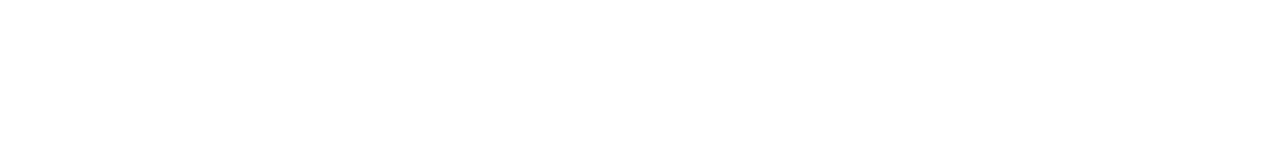
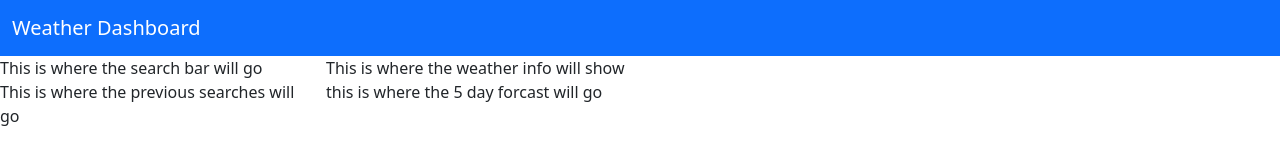
Before and after one commit to JackieHodges/Weather-Dashboard, a plain HTML site: page index.html in a window 1280 px wide. Drawn offline with nearby package versions, Linux system fonts and the light colour scheme.

Commit message:
basic HTML added

```diff
--- a/index.html
+++ b/index.html
@@ -4,10 +4,39 @@
     <meta charset="UTF-8">
     <meta name="viewport" content="width=device-width, initial-scale=1.0">
     <title>Document</title>
-    <script src="https://cdn.jsdelivr.net/npm/bootstrap@5.0.0-beta1/dist/js/bootstrap.bundle.min.js" integrity="sha384-ygbV9kiqUc6oa4msXn9868pTtWMgiQaeYH7/t7LECLbyPA2x65Kgf80OJFdroafW" crossorigin="anonymous"></script>
+    <link href="https://cdn.jsdelivr.net/npm/bootstrap@5.0.0-beta1/dist/css/bootstrap.min.css" rel="stylesheet" integrity="sha384-giJF6kkoqNQ00vy+HMDP7azOuL0xtbfIcaT9wjKHr8RbDVddVHyTfAAsrekwKmP1" crossorigin="anonymous">
+    <!-- <script src="https://cdn.jsdelivr.net/npm/bootstrap@5.0.0-beta1/dist/js/bootstrap.bundle.min.js" integrity="sha384-ygbV9kiqUc6oa4msXn9868pTtWMgiQaeYH7/t7LECLbyPA2x65Kgf80OJFdroafW" crossorigin="anonymous"></script> -->
     <link rel="stylesheet" href="./assets/css/style.css">
 </head>
 <body>
+    <!-- This is the nav bar -->
+    <nav class="navbar navbar-dark bg-primary">
+        <div class="container-fluid">
+          <a class="navbar-brand" href="./index.html">Weather Dashboard</a>
+        </div>
+    </nav>
+
+
+    <container>
+        <div class="row">
+            <aside class="col-3">
+                This is where the search bar will go
+                <div class="row">
+                    <div class="col">
+                        This is where the previous searches will go
+                    </div>
+                </div>
+            </aside>
+            <main class="col-9">
+                This is where the weather info will show
+                <div class="row">
+                    <div class="col">
+                        this is where the 5 day forcast will go
+                    </div>
+                </div>
+            </main>
+        </div>
+    </container>
 
     <script src="./assets/js/script.js"></script>
 </body>
```
